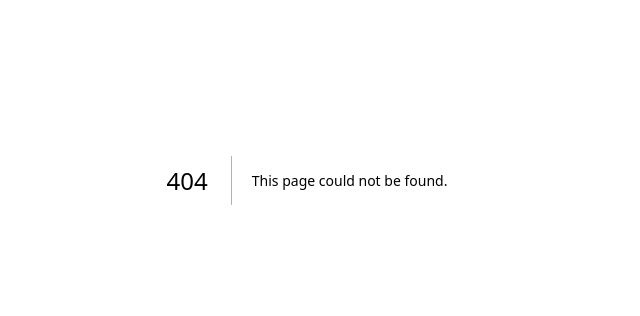
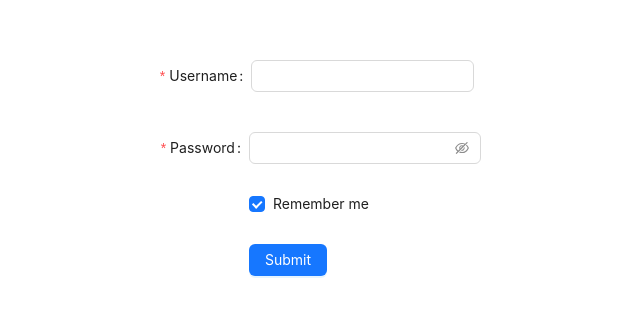
Before and after one commit to owenm-26/Doctor-Scheduler, a Next.js app in the folder client/: page /login in a window 1280 px wide. Before the commit this address had no page. Shown: the part 220-536 px from the top of the page, without its empty margins (333-973 px from the left). Built offline with nearby package versions, Linux system fonts and the light colour scheme.

Commit message:
login form implemented

```diff
--- a/client/src/app/(patient)/home/page.tsx
+++ b/client/src/app/(patient)/home/page.tsx
@@ -21,7 +21,6 @@
       <Header
         style={{
           display: "flex",
-          justifyContent: "center",
           alignItems: "center",
         }}
       >
@@ -33,9 +32,8 @@
           style={{
             display: "flex",
             alignItems: "center",
-            justifyContent: "center",
             width: "500px",
-            gap: "20px",
+            gap: "1.5rem",
           }}
         />
       </Header>
--- /dev/null
+++ b/client/src/app/login/page.tsx
@@ -0,0 +1,71 @@
+"use client";
+
+import React from 'react';
+import type { FormProps } from 'antd';
+import { Button, Checkbox, Form, Input } from 'antd';
+
+type FieldType = {
+  username?: string;
+  password?: string;
+  remember?: string;
+};
+
+const onFinish: FormProps<FieldType>['onFinish'] = (values) => {
+  console.log('Success:', values);
+};
+
+const onFinishFailed: FormProps<FieldType>['onFinishFailed'] = (errorInfo) => {
+  console.log('Failed:', errorInfo);
+};
+
+const Login: React.FC = () => {
+    return (
+        <div className='h-screen w-screen flex justify-center items-center'>
+            <Form
+                name="basic"
+                labelCol={{ span: 8 }}
+                wrapperCol={{ span: 16 }}
+                style={{ maxWidth: 600}}
+                initialValues={{ remember: true }}
+                onFinish={onFinish}
+                onFinishFailed={onFinishFailed}
+                autoComplete="off"
+            >
+            <div className="flex flex-col justify-center items-center gap-4 w-full">
+                <Form.Item<FieldType>
+                    label="Username"
+                    name="username"
+                    rules={[{ required: true, message: 'Please input your username!' }]}
+                    style={{ }}
+                    >
+                    <Input />
+                    </Form.Item>
+
+                    <Form.Item<FieldType>
+                    label="Password"
+                    name="password"
+                    rules={[{ required: true, message: 'Please input your password!' }]}
+                    >
+                    <Input.Password />
+                </Form.Item>
+            </div>
+
+                <Form.Item<FieldType>
+                name="remember"
+                valuePropName="checked"
+                wrapperCol={{ offset: 8, span: 16 }}
+                >
+                <Checkbox>Remember me</Checkbox>
+                </Form.Item>
+
+                <Form.Item wrapperCol={{ offset: 8, span: 16 }}>
+                <Button type="primary" htmlType="submit">
+                    Submit
+                </Button>
+                </Form.Item>
+            </Form>
+        </div>
+    );
+};
+
+export default Login;
```
